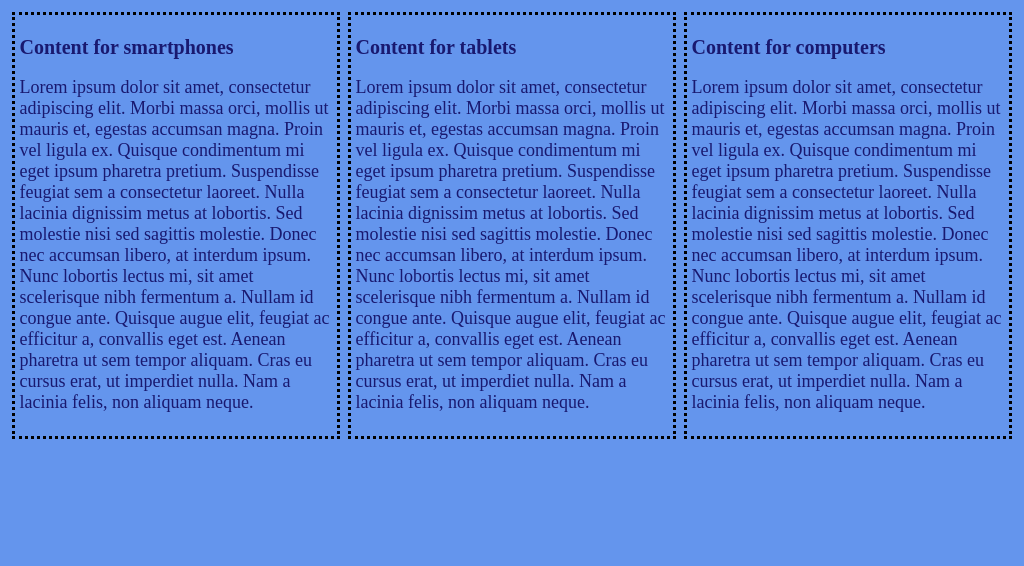
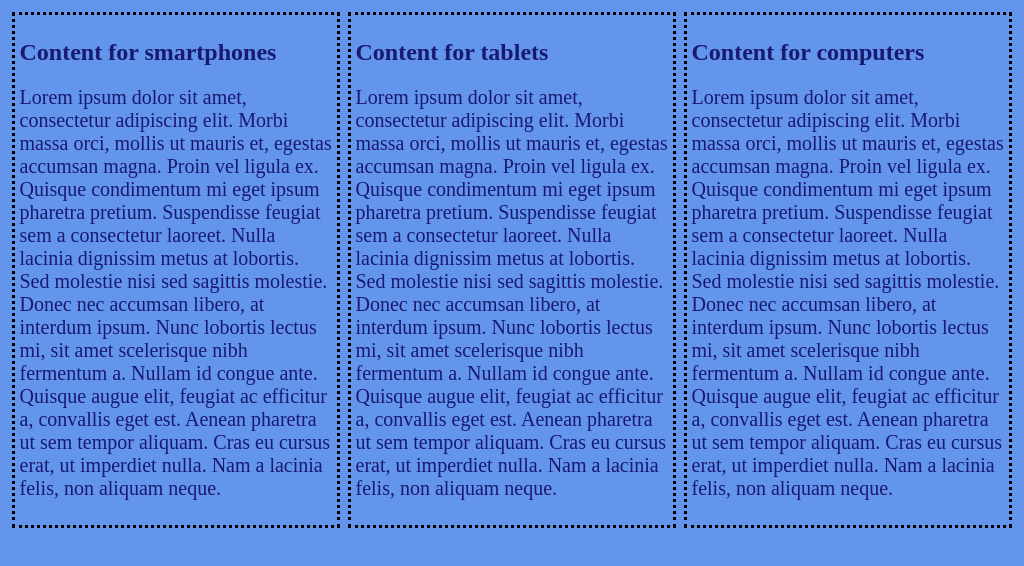
Before and after one commit to maureenoldyck/responsiveness, a plain HTML site: page index.html in a window 1024 px wide. Drawn offline with Linux system fonts and the light colour scheme.

Commit message:
another font size changes

```diff
--- a/styles/styles.css
+++ b/styles/styles.css
@@ -25,7 +25,7 @@ body {
     }
 
     p {
-        font-size: 12px;
+        font-size: 10px;
     }
 
     #small, #medium, #large {
@@ -41,11 +41,11 @@ body {
     }
 
     h2 {
-        font-size: 16px;
+        font-size: 20px;
     }
 
     p {
-        font-size: 14px;
+        font-size: 16px;
     }
     #small {
     flex: 60%;
@@ -68,12 +68,12 @@ body {
     }
 
     h2 {
-        font-size: 20px;
+        font-size: 24px;
     }
 
     p {
 
-        font-size: 18px;
+        font-size: 20px;
     }
     #small, #medium, #large {
         flex: 30%;
```
